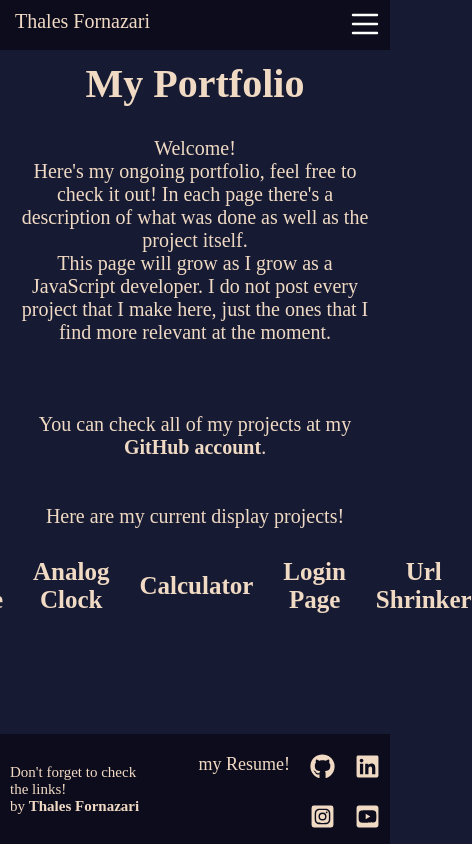
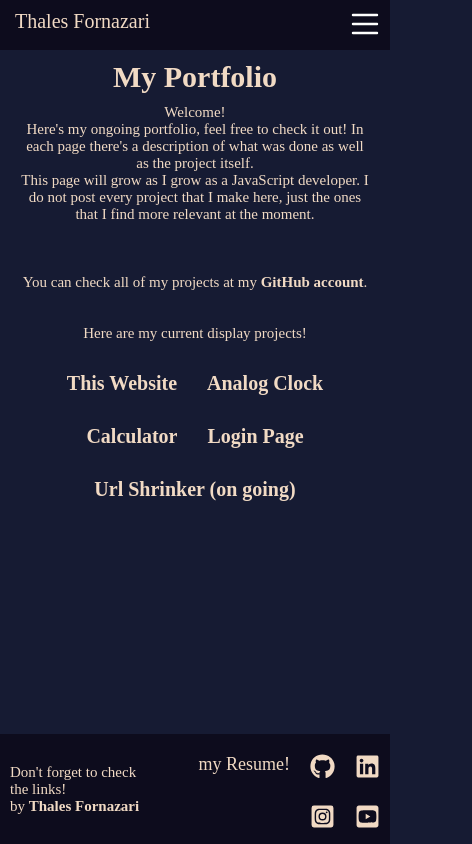
Before and after one commit to thalfor/websiteFrontend, a React (Vite) app: page /Portfolio in a window 390 px wide. Shown: the whole page, 472 px wide, since content can reach past the window. Built offline with nearby package versions, Linux system fonts and the light colour scheme; a web font is replaced by a local one.

Commit message:
fixing mobile

```diff
--- a/src/pages/devProjectsMainEng/index.jsx
+++ b/src/pages/devProjectsMainEng/index.jsx
@@ -25,7 +25,7 @@ export function DevProjectsEng() {
         <a href="/Portfolio/AnalogClock"><strong>Analog Clock</strong></a>
         <a href="/Portfolio/Calculator"><strong>Calculator</strong></a>
         <a href="/Portfolio/Login"><strong>Login Page</strong></a>
-        <a href="/Portfolio/UrlShrink"><strong>Url Shrinker</strong></a>
+        <a href="/Portfolio/UrlShrink"><strong>Url Shrinker (on going)</strong></a>
       </div>
     </Container>
     </div>
--- a/src/pages/devProjectsMainEng/styles.js
+++ b/src/pages/devProjectsMainEng/styles.js
@@ -3,16 +3,15 @@ import styled from 'styled-components';
 //
 export const Container = styled.div`
 
-  font-size: 2rem;
-  //border: 1px solid white;
-  //margin-top: 5rem;
+  font-size: 1.5rem;
 
   display: flex;
   flex-direction: column;
   text-align: center;
 
   > p {
-    margin-top: 3rem;
+    margin-top: 1rem;
+    font-size: 1.5rem;
   }
 
   > p a {
@@ -23,13 +22,14 @@ export const Container = styled.div`
   .portfolioLinks {
     display: flex;
     flex-direction: row;
+    flex-wrap: wrap;
     justify-content: center;
     align-items: center;
     gap: 3rem;
 
     padding: 3rem;
 
-    font-size: 2.5rem;
+    font-size: 2rem;
 
     a {
       text-decoration: none;
@@ -37,28 +37,40 @@ export const Container = styled.div`
     }
   }
 
-`;
-/*
-export const Container = styled.div`
-  color: ${({ theme }) => theme.colors.fern_green};
-  background-color: ${({ theme }) => theme.colors.nyanza};
-  display: flex;
-  flex-direction: row;
-  width: 100%;
-  height: 100vh;
-`;
-//
-export const Content = styled.div`
-  color: ${({ theme }) => theme.colors.fern_green};
-  background-color: ${({ theme }) => theme.colors.nyanza};
-  font-size: 3rem;
-  flex: 1;
-  padding: 2rem;
-  margin-top: 2rem;
 
-  h1 {
-    margin-bottom: 1rem;
+  @media(min-width: 768px){
+
+    font-size: 2rem;
+
+    display: flex;
+    flex-direction: column;
+    text-align: center;
+
+    > p {
+      margin-top: 3rem;
+    }
+
+    > p a {
+      text-decoration: none;
+      color: ${({ theme }) => theme.colors.text};
+      }
+
+    .portfolioLinks {
+      display: flex;
+      flex-direction: row;
+      justify-content: center;
+      align-items: center;
+      gap: 3rem;
+
+      padding: 3rem;
+
+      font-size: 2.5rem;
+
+      a {
+        text-decoration: none;
+        color: ${({ theme }) => theme.colors.text};
+      }
+    }
   }
 `;
 //
-*/
```
